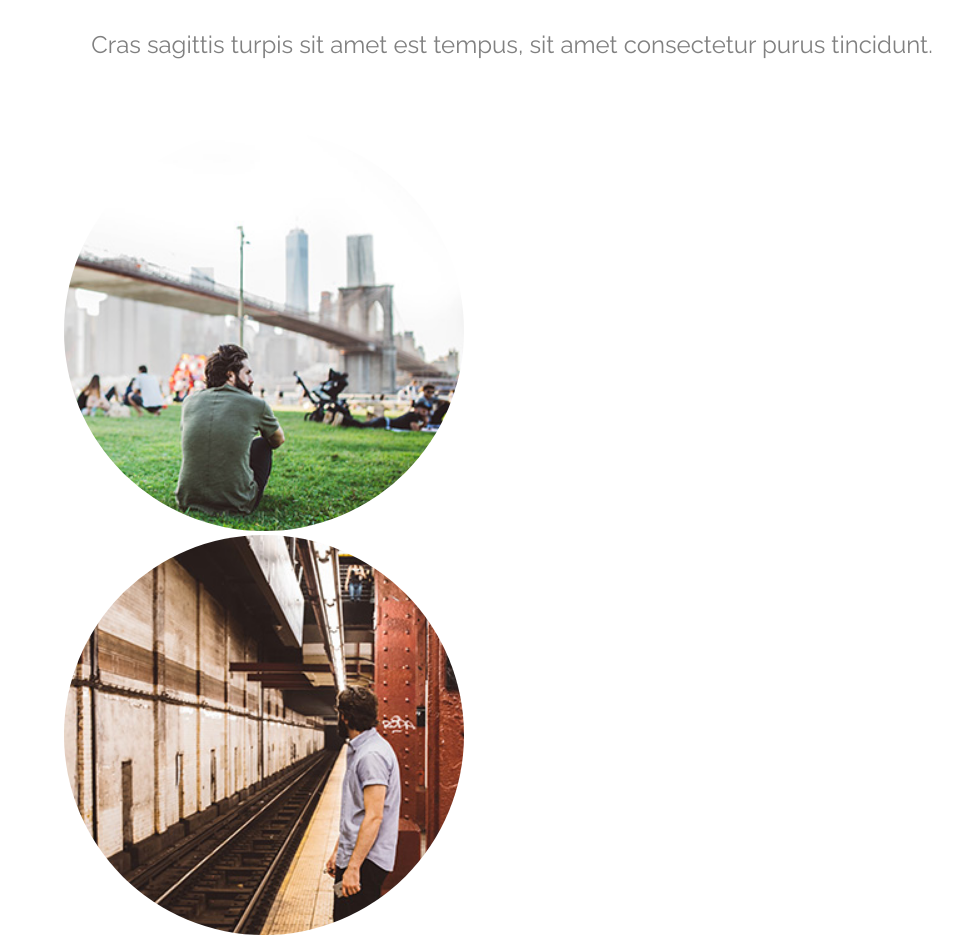
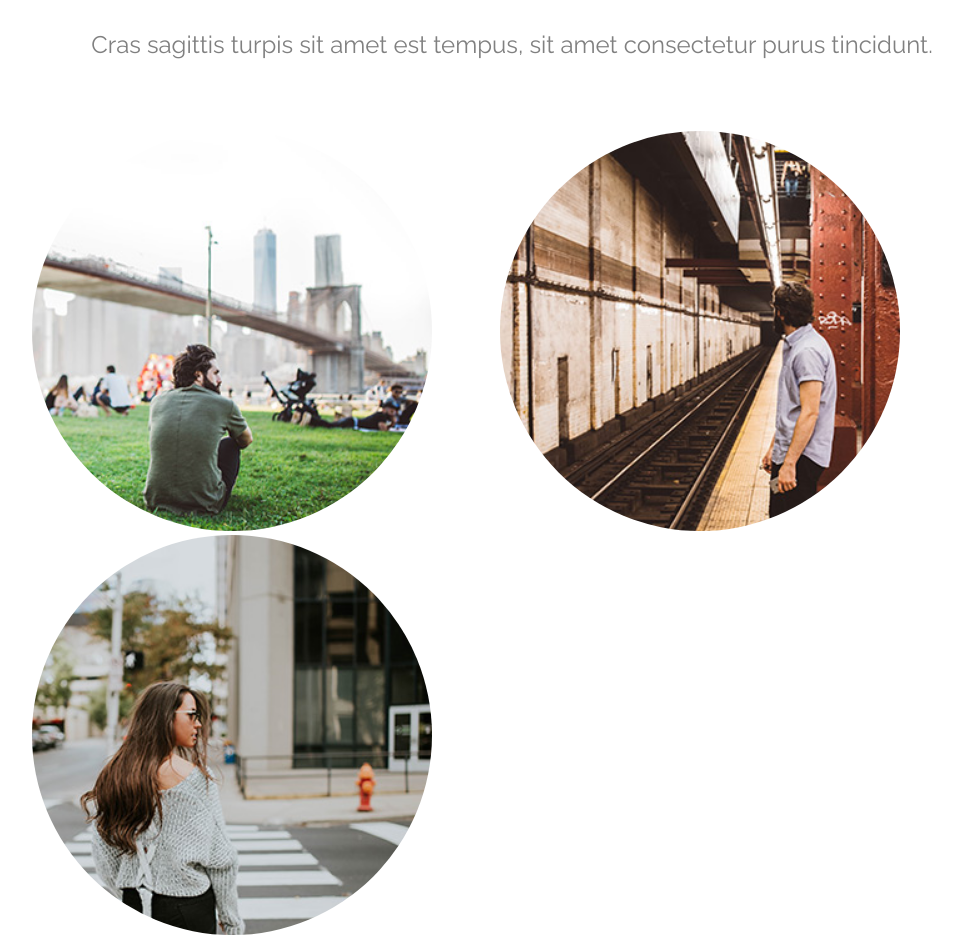
Before and after one commit to imbatchoy/Practice2, a plain HTML site: page index.html in a window 1280 px wide. Shown: the part 2667-3605 px from the top of the page, without its empty margins (128-1090 px from the left). Drawn offline with Linux system fonts and the light colour scheme.

Commit message:
Add files via upload

```diff
--- a/style.css
+++ b/style.css
@@ -182,7 +182,7 @@ body{
 .content3 img{
 	display: inline-block;
 	border-radius: 50%;
-	padding: 0 4em;
+	padding: 0 2em;
 }
 
 .p1{
```
